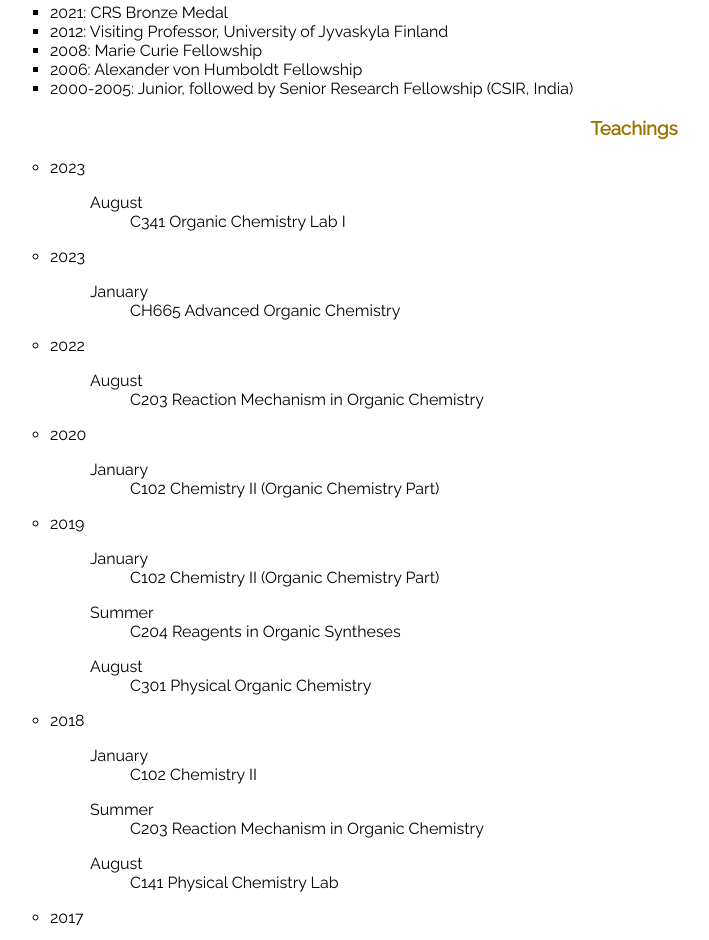
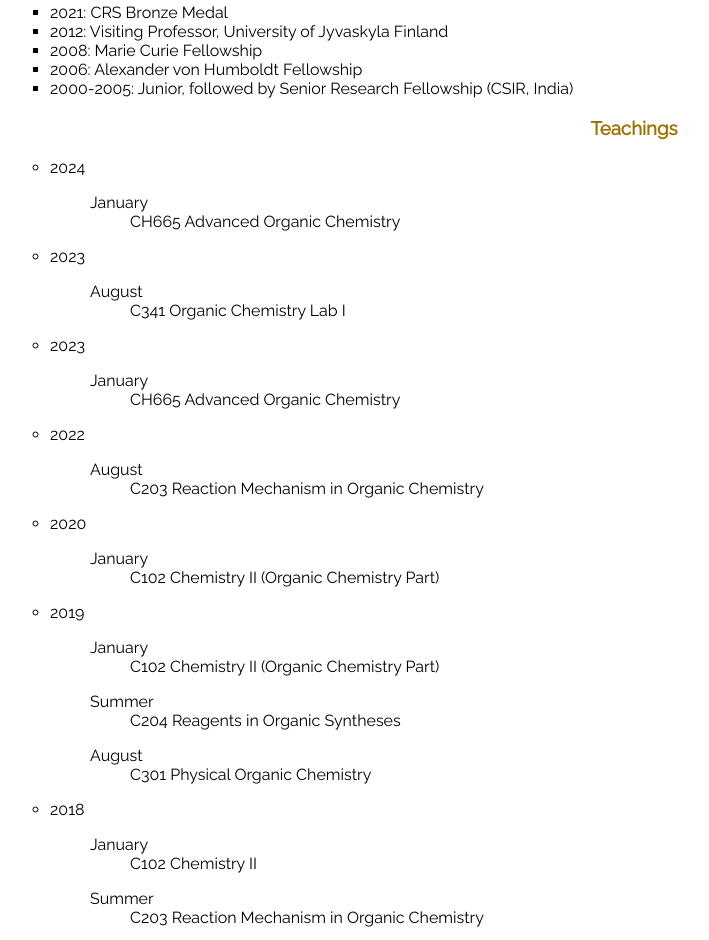
Before and after one commit to pmallab/lab_webpage, a Gatsby site: page /pmal in a window 1280 px wide. Shown: the part 1364-2304 px from the top of the page, without its empty margins (6-715 px from the left). Built offline with nearby package versions, Linux system fonts and the light colour scheme; Gatsby itself is replaced by a stand-in of ours.

Commit message:
Update pmal.js

```diff
--- a/src/pages/pmal.js
+++ b/src/pages/pmal.js
@@ -125,6 +125,22 @@ const Pmal = () => {
 <div className="Head">
 <h3>Teachings</h3>
 <ul class="List5">
+
+
+          <li>
+<dl class="row">
+<dt class="col-sm-1">2024</dt>
+<dd class="col-sm-9">
+  <dl class="row">
+    <dt class="col-sm-2">January</dt>
+    <dd class="col-sm-8">CH665 Advanced Organic Chemistry</dd>
+    </dl>
+    <dl class="row">
+      <dt class="col-sm-2"></dt>
+      <dd class="col-sm-8"></dd>
+      </dl>
+    </dd>
+</dl></li>
 
 
    <li>
```
